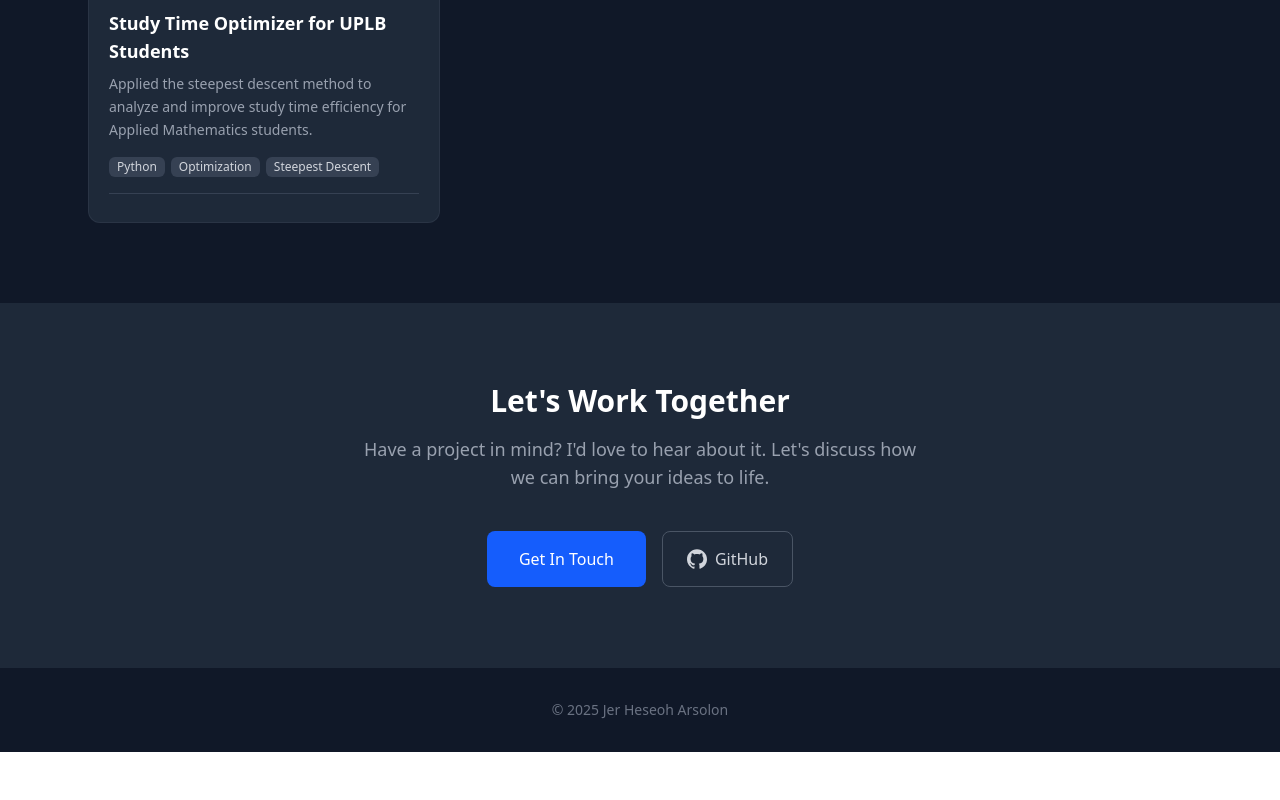
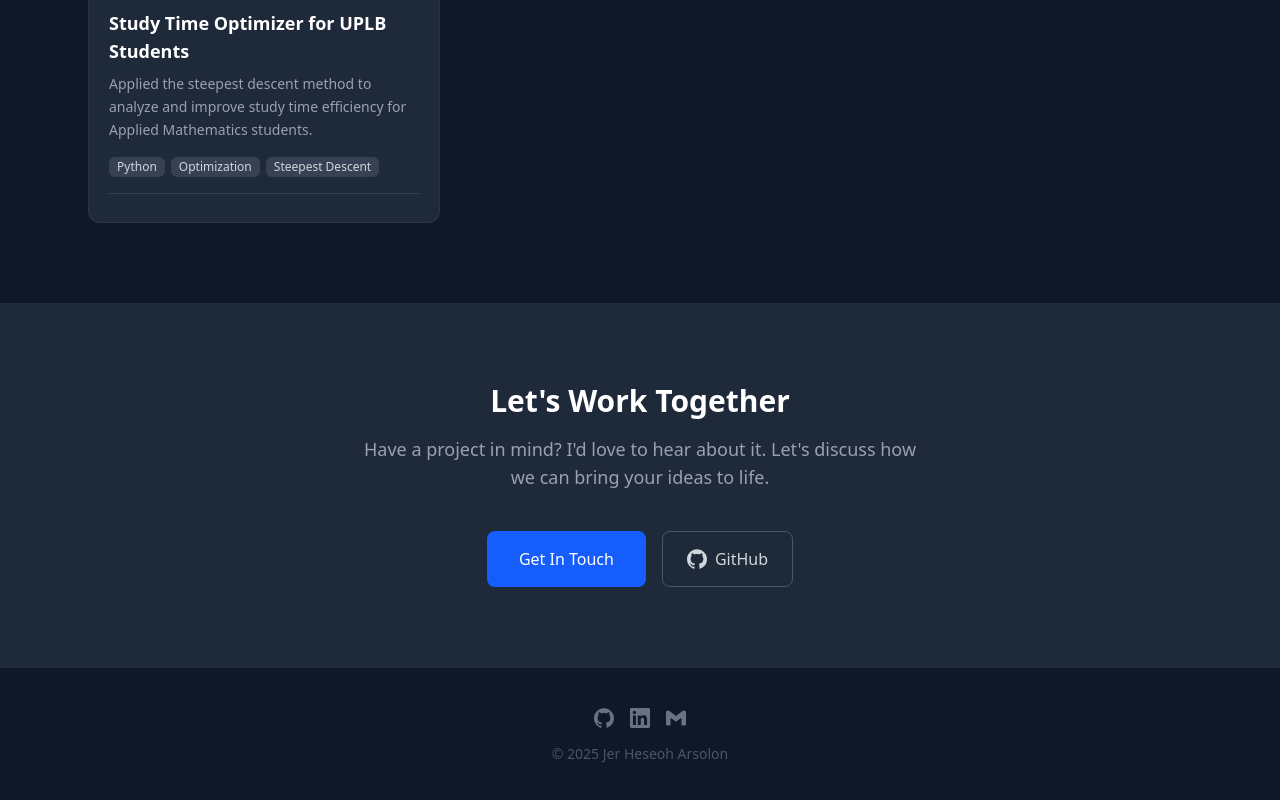
Before and after one commit to JIhushiru/portfolio, a React (Vite) app in the folder frontend/: page / in a window 1280 px wide. Shown: the part 4436-5236 px from the top of the page. Before the commit the page ends 5188 px from the top, so only its background shows below. Built offline with nearby package versions, Linux system fonts and the light colour scheme.

Commit message:
ui: add social links to footer

```diff
--- a/frontend/src/sections/ContactAndFooter.tsx
+++ b/frontend/src/sections/ContactAndFooter.tsx
@@ -1,4 +1,4 @@
-import { SiGithub } from 'react-icons/si';
+import { SiGithub, SiLinkedin, SiGmail } from 'react-icons/si';
 import ContactModal from '../components/ContactModal';
 import { useScrollReveal } from '../hooks/useScrollReveal';
 
@@ -41,12 +41,25 @@ export default function ContactAndFooter({ isDarkMode }: Props) {
       <footer
         className={`${
           isDarkMode ? 'bg-gray-900 border-t border-gray-800' : 'bg-gray-900'
-        } text-white py-8`}
+        } text-white py-10`}
       >
-        <div className="max-w-5xl mx-auto px-6 text-center">
-          <p className="text-gray-500 text-sm">
-            © 2025 Jer Heseoh Arsolon
-          </p>
+        <div className="max-w-5xl mx-auto px-6">
+          <div className="flex flex-col items-center gap-4">
+            <div className="flex space-x-4">
+              <a href="https://github.com/JIhushiru" className="text-gray-500 hover:text-gray-300 transition-colors">
+                <SiGithub className="w-5 h-5" />
+              </a>
+              <a href="https://www.linkedin.com/in/jhra/" className="text-gray-500 hover:text-gray-300 transition-colors">
+                <SiLinkedin className="w-5 h-5" />
+              </a>
+              <a href="mailto:jhrarsolon@gmail.com" className="text-gray-500 hover:text-gray-300 transition-colors">
+                <SiGmail className="w-5 h-5" />
+              </a>
+            </div>
+            <p className="text-gray-600 text-sm">
+              © 2025 Jer Heseoh Arsolon
+            </p>
+          </div>
         </div>
       </footer>
     </>
```
